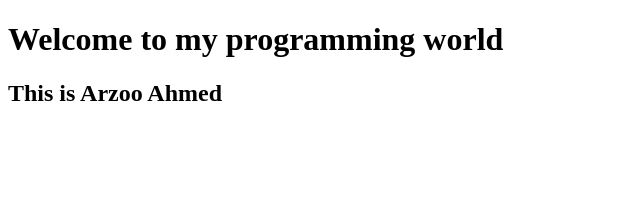
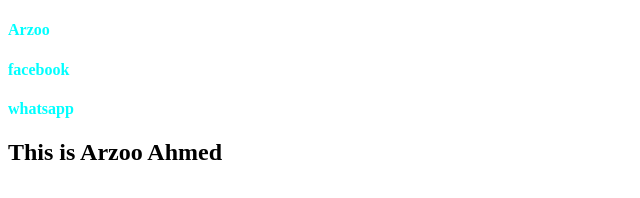
Before and after one commit to arzoo594/portfolio-website-arzoo, a plain HTML site: page index.html in a window 1280 px wide. Shown: the whole page, without its empty margins (0-640 px from the left). Drawn offline with Linux system fonts and the light colour scheme.

Commit message:
Add index.html and other files

```diff
--- a/index.html
+++ b/index.html
@@ -4,10 +4,12 @@
     <meta charset="UTF-8">
     <meta name="viewport" content="width=device-width, initial-scale=1.0">
     <title>programmerarzoo</title>
-</head>
+    <link rel="stylesheet" href="styles/style.css">
 <body>
     <header>
-       <h1> Welcome to my programming world</h1>
+       <h4 class="x">Arzoo</h4>
+       <h4 class="x">facebook</h4>
+       <h4 class="x">whatsapp</h4>
 
     </header>
     <h2>
--- /dev/null
+++ b/styles/style.css
@@ -0,0 +1,3 @@
+.x{
+    color: aqua;
+}
```
